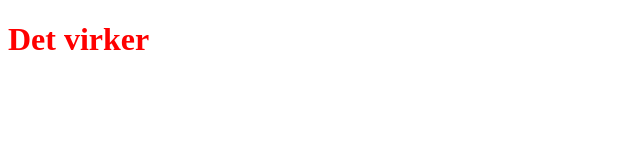
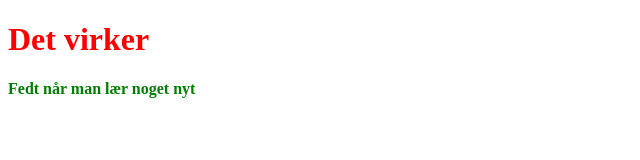
Before and after one commit to char667v/git-test, a plain HTML site: page index.html in a window 1280 px wide. Shown: the whole page, without its empty margins (0-640 px from the left). Drawn offline with Linux system fonts and the light colour scheme.

Commit message:
tiløjet paragram med color

```diff
--- a/index.html
+++ b/index.html
@@ -10,6 +10,7 @@
 
 <body>
     <h1>Det virker</h1>
+    <p> Fedt når man lær noget nyt</p>
 </body>
 
 </html>
--- a/style.css
+++ b/style.css
@@ -1,3 +1,8 @@
 h1 {
   color: red;
 }
+
+p {
+  color: green;
+  font-weight: bolder;
+}
```
